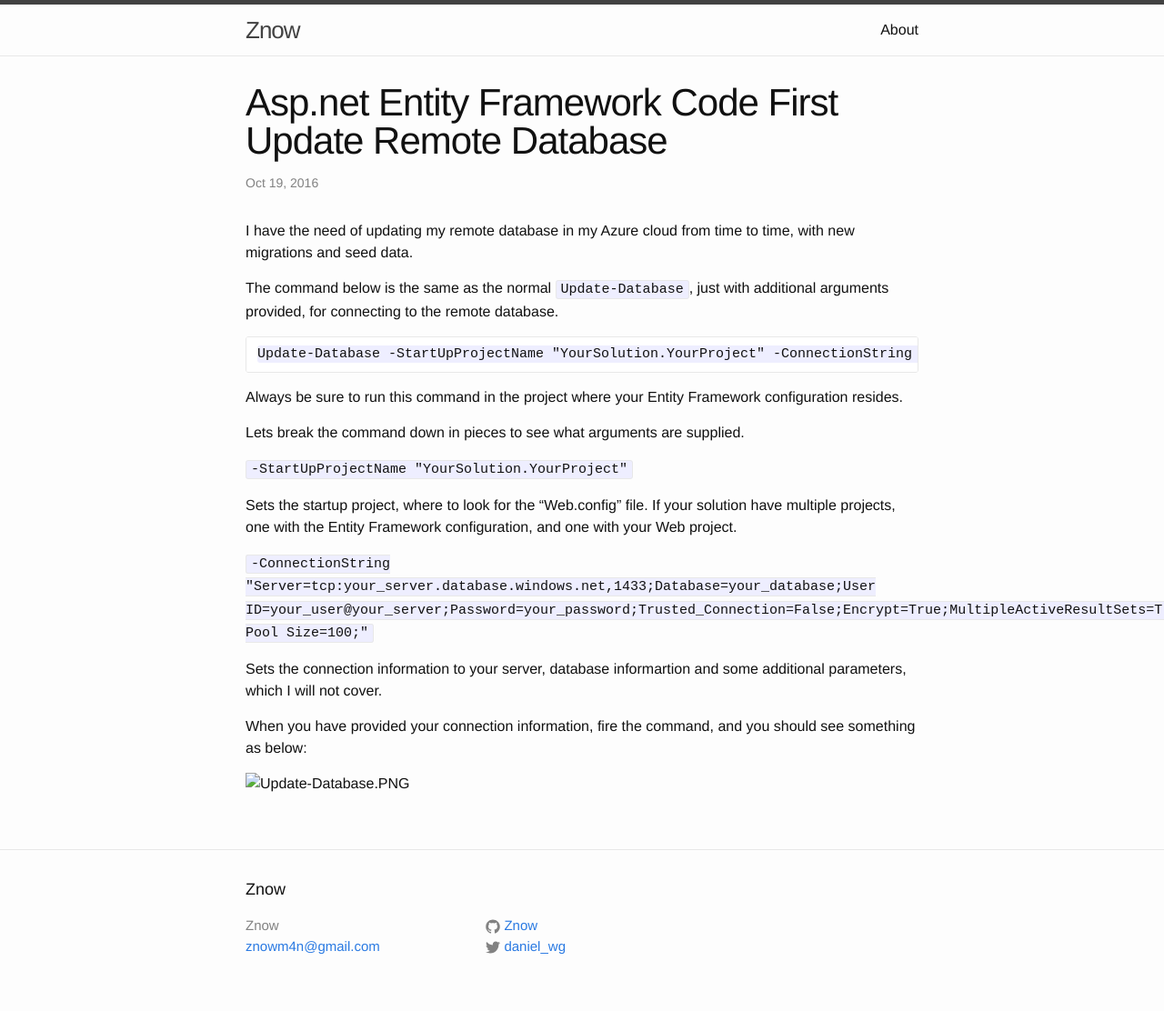
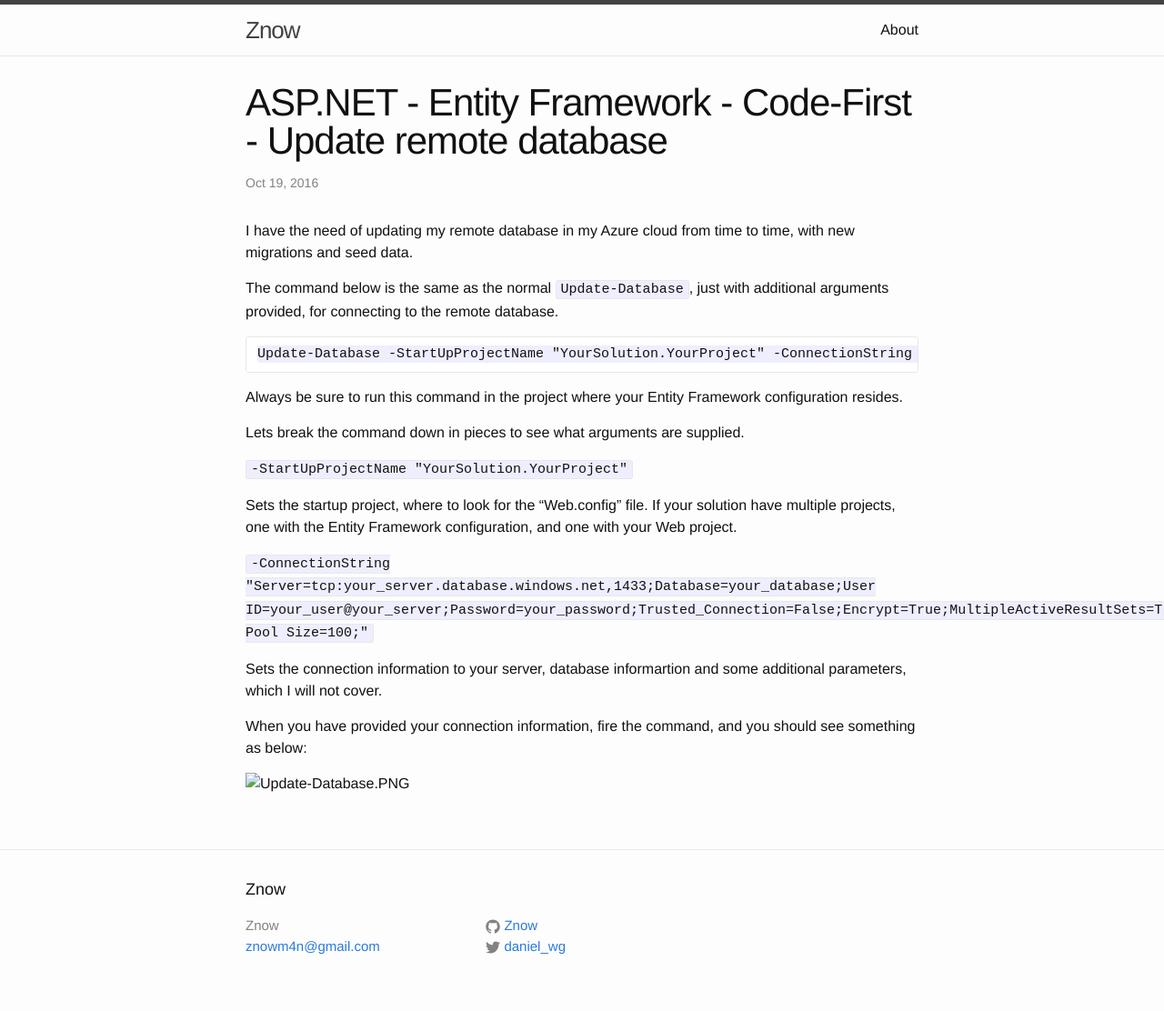
Before and after one commit to Znow/znow.github.io, a Jekyll site: the page built from _posts/2016-10-19-ASP.NET-Entity-Framework-Code-First-Update-remote-database.markdown, in a window 1280 px wide. Shown: the whole page at 91% size. Built offline with Jekyll 4.4.1, drawn with Linux system fonts in a browser that asks for light colours; part of the change alters nothing that is shown.

```diff
--- a/_posts/2016-10-19-ASP.NET-Entity-Framework-Code-First-Update-remote-database.markdown
+++ b/_posts/2016-10-19-ASP.NET-Entity-Framework-Code-First-Update-remote-database.markdown
@@ -2,6 +2,7 @@
 published: true
 layout: post
 categories: .NET
+title: ASP.NET - Entity Framework - Code-First - Update remote database
 ---
 I have the need of updating my remote database in my Azure cloud from time to time, with new migrations and seed data.
 
```
